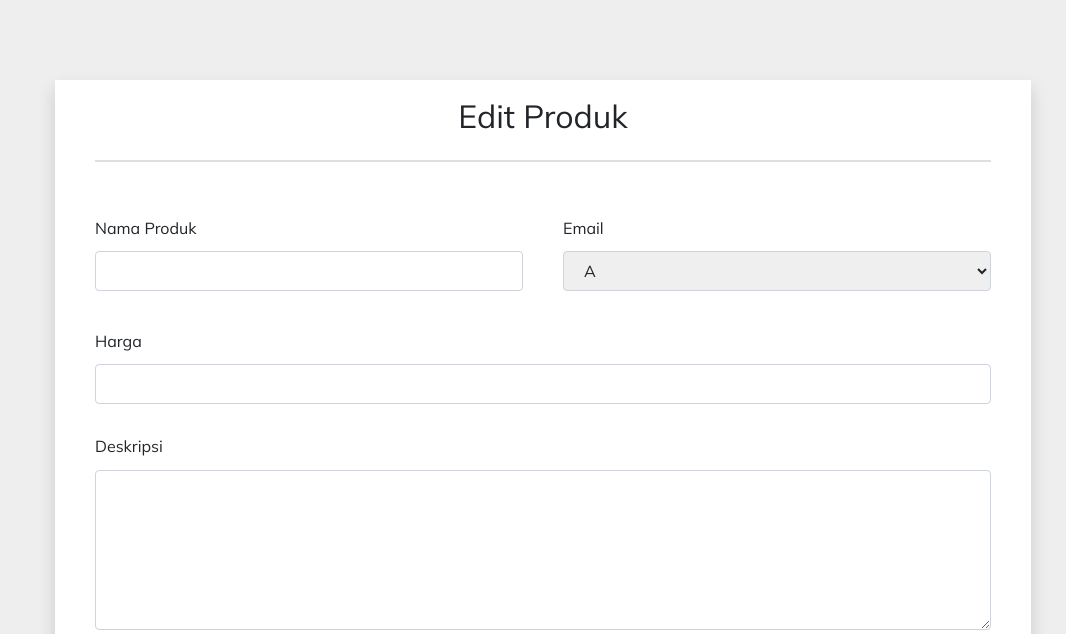
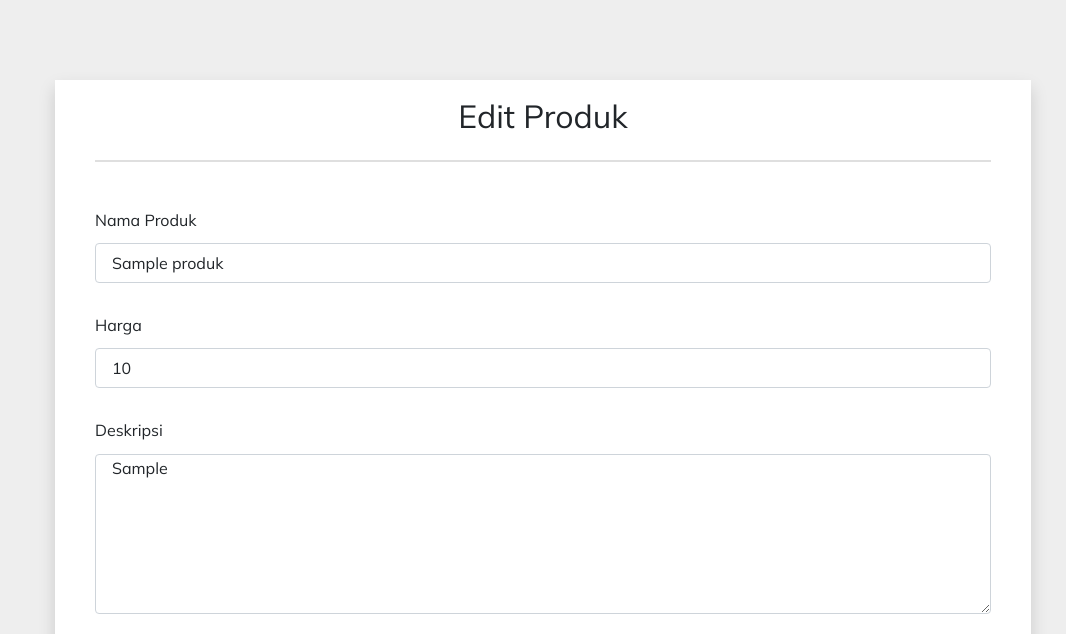
Before and after one commit to YogiPristiawan/kostkita, a PHP site: page /kostkita/produk/edit.php?produk_id=1 in a window 1280 px wide. Shown: the part 60-694 px from the top of the page, without its empty margins (97-1163 px from the left). Run offline with PHP 8.4, Linux system fonts and the light colour scheme; tables that the repository leaves empty or names only in its code hold one stand-in row (values such as "Sample post"); grey boxes marked "Sample" are stand-in pictures; grey boxes are pictures that could not be loaded.

Commit message:
feat(produk/edit.php): edit data produk

```diff
--- a/produk/edit.php
+++ b/produk/edit.php
@@ -1,38 +1,75 @@
+<?php
+require_once('../connection.php');
+$produk_id = $_GET['produk_id'];
+$query = mysqli_query($conn, "SELECT * FROM produk WHERE produk_id = $produk_id");
+$product = mysqli_fetch_assoc($query);
+
+if (isset($_POST['submit'])) {
+	$produk_id = $_POST['produk_id'];
+	$nama_produk = $_POST['nama_produk'];
+	$harga = $_POST['harga'];
+	$deskripsi = $_POST['deskripsi'];
+
+	if ($_FILES['gambar']['tmp_name']) {
+		$target_dir = '../asset/img/produk/';
+		$target_file = $target_dir . $_FILES['gambar']['name'];
+		$fileType = strtolower(pathinfo($target_file, PATHINFO_EXTENSION));
+
+		$check = getimagesize($_FILES["gambar"]["tmp_name"]);
+		if ($check !== false) {
+			if ($fileType == "jpg" || $fileType == "png" || $fileType == "jpeg" || $fileType == "gif") {
+				if (move_uploaded_file($_FILES["gambar"]["tmp_name"], $target_file)) {
+
+					$gambar = $_FILES['gambar']['name'];
+
+					mysqli_query($conn, "UPDATE produk SET nama_produk = '$nama_produk', harga = '$harga', deskripsi = '$deskripsi', gambar = '$gambar' WHERE produk_id = '$produk_id'");
+
+					if (mysqli_affected_rows($conn) > 0) {
+						return header('Location: index.php');
+					}
+				}
+			}
+		}
+	} else {
+
+		mysqli_query($conn, "UPDATE produk SET nama_produk = '$nama_produk', harga = '$harga', deskripsi = '$deskripsi' WHERE produk_id = '$produk_id'");
+
+		if (mysqli_affected_rows($conn) > 0) {
+			return header('Location: index.php');
+		}
+	}
+}
+
+?>
+
 <?php require_once('../layouts/admin/header.php') ?>
 <div class="container-70 px-2 py-2 mt-3 bg-white text-center shadow">
 	<h2 class="font-weight-normal">Edit Produk</h2>
 	<hr>
 	<div class="text-left mt-2">
-		<form action="" method="POST">
-			<div class="d-flex">
-				<div class="form-group row mr-2">
-					<label for="nama_produk">Nama Produk</label>
-					<input type="text" class="form-control" name="nama_produk" required>
-				</div>
-				<div class="form-group row">
-					<label for="tipe">Email</label>
-					<select name="tipe" id="tipe" class="form-control" required>
-						<option value="A">A</option>
-						<option value="B">B</option>
-					</select>
-				</div>
+		<form action="" method="POST" enctype="multipart/form-data">
+			<input type="hidden" name="produk_id" value="<?= $product['produk_id']; ?>">
+			<div class="form-group row mr-2">
+				<label for="nama_produk">Nama Produk</label>
+				<input type="text" class="form-control" name="nama_produk" value="<?= $product['nama_produk']; ?>" required>
 			</div>
+
 			<div class="form-group">
 				<label for="harga">Harga</label>
-				<input type="number" class="form-control" name="harga" required>
+				<input type="number" class="form-control" value="<?= $product['harga']; ?>" name="harga" required>
 			</div>
 			<div class="form-group">
 				<label for="deskripsi">Deskripsi</label>
-				<textarea name="deskripsi" id="deskripsi" cols="30" rows="6" class="form-control" required></textarea>
+				<textarea name="deskripsi" id="deskripsi" cols="30" rows="6" class="form-control" required><?= $product['deskripsi']; ?></textarea>
 			</div>
 			<div class="form-group mt-1">
 				<label for="gambar">Gambar</label>
-				<img src=".../../../asset/img/Cabinsoft.jpg" alt="" class="d-block mt-1" width="150px">
+				<img src=".../../../asset/img/produk/<?= $product['gambar']; ?>" alt="" class="d-block mt-1" width="150px">
 				<input type="file" class="form-control-file" name="gambar">
 			</div>
 			<hr>
 			<div class="d-flex justify-content-end">
-				<button class="btn btn-primary" type="submit">Simpan</button>
+				<button class="btn btn-primary" type="submit" name="submit">Simpan</button>
 			</div>
 		</form>
 	</div>
--- a/produk/index.php
+++ b/produk/index.php
@@ -45,7 +45,7 @@ $product = query("SELECT * FROM produk");
 						<?php endif; ?>
 					</td>
 					<td class="d-flex flex-between">
-						<a href="edit.php" class="btn btn-sm btn-warning mr-1">Edit</a>
+						<a href="edit.php?produk_id=<?= $p['produk_id']; ?>" class="btn btn-sm btn-warning mr-1">Edit</a>
 						<a href="edit.php" class="btn btn-sm btn-info mr-1">Detail</a>
 						<a href="edit.php" class="btn btn-sm btn-danger">Hapus</a>
 					</td>
```
Also changed, not shown: _functions.php (+0 -44 lines), asset/img/produk/d8d353198dbdb5565e7bf01ed43b16f0.jpg (added).
